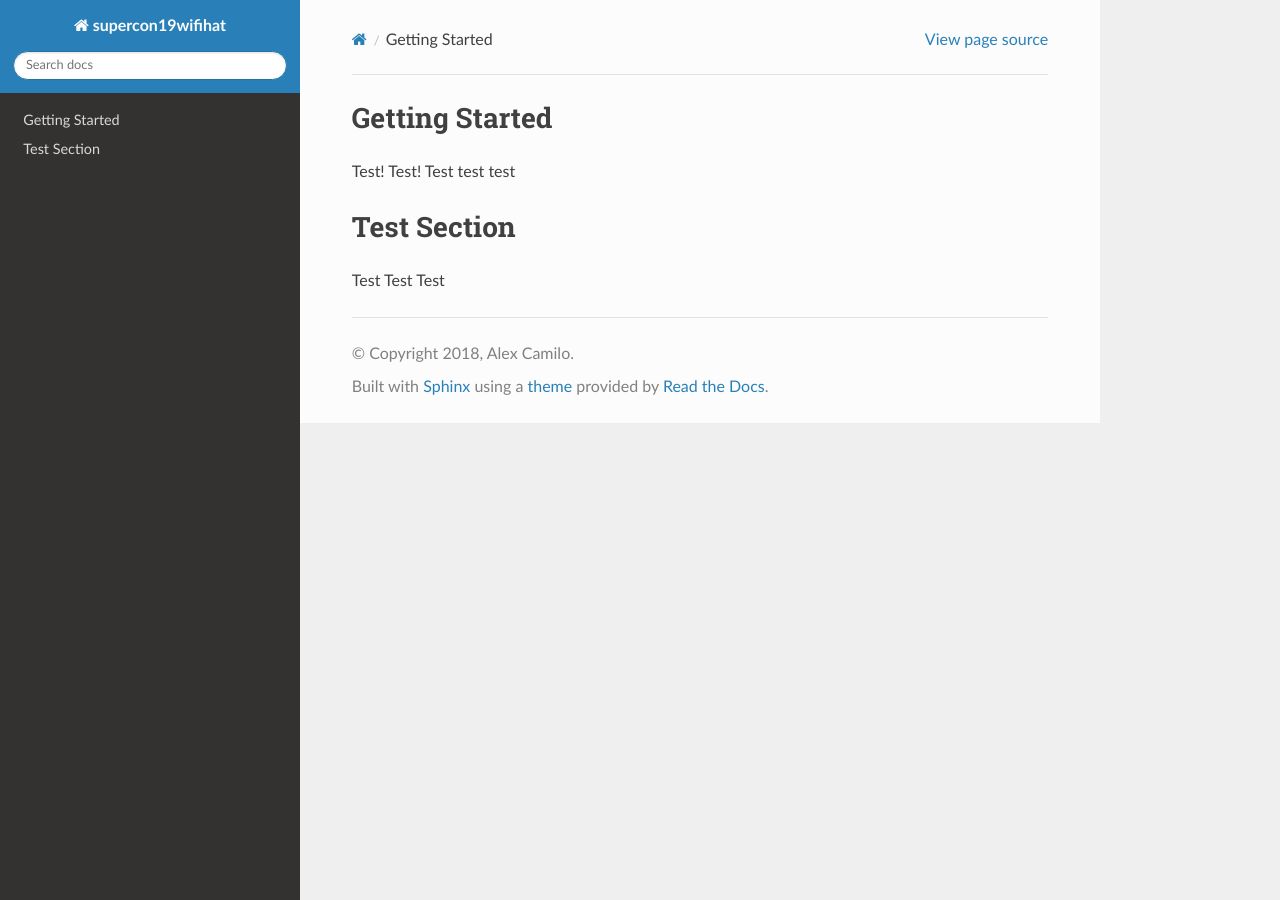
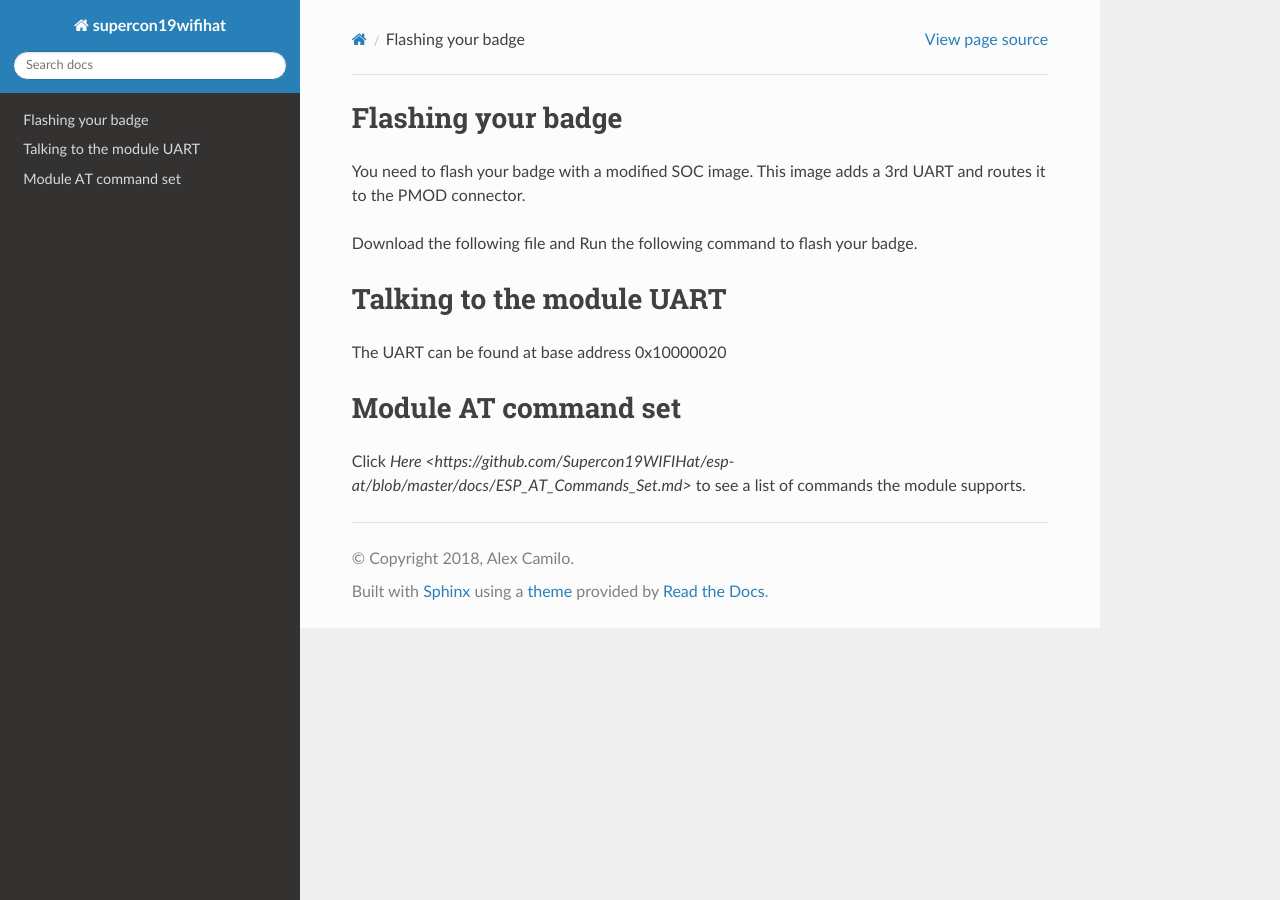
Before and after one commit to Supercon19WIFIHat/Supercon19WIFIHat.github.io, a Sphinx documentation site: the page built from source/docs.rst, in a window 1280 px wide. Built offline with Sphinx 7.4.7 and the Read the Docs theme 2.0.0, drawn with Linux system fonts in a browser that asks for light colours.

Commit message:
Update docs.rst

```diff
--- a/source/docs.rst
+++ b/source/docs.rst
@@ -1,10 +1,15 @@
+Flashing your badge
+==================
+You need to flash your badge with a modified SOC image.
+This image adds a 3rd UART and routes it to the PMOD connector.
 
-Getting Started
+Download the following file and Run the following command to flash your badge.
+
+Talking to the module UART
 ==================
+The UART can be found at base address 0x10000020
 
-Test! Test!
-Test test test
 
-Test Section
+Module AT command set
 ==================
-Test Test Test
+Click `Here <https://github.com/Supercon19WIFIHat/esp-at/blob/master/docs/ESP_AT_Commands_Set.md>` to see a list of commands the module supports.
```
